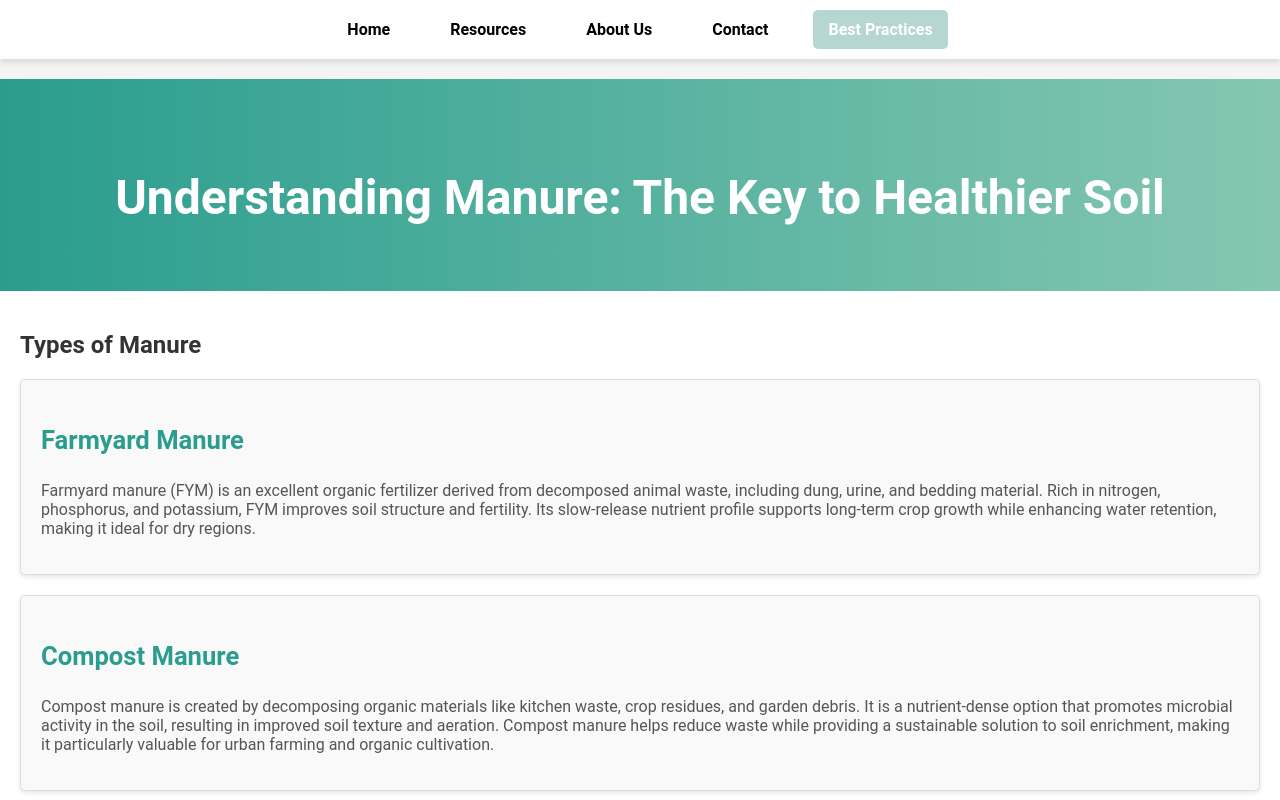
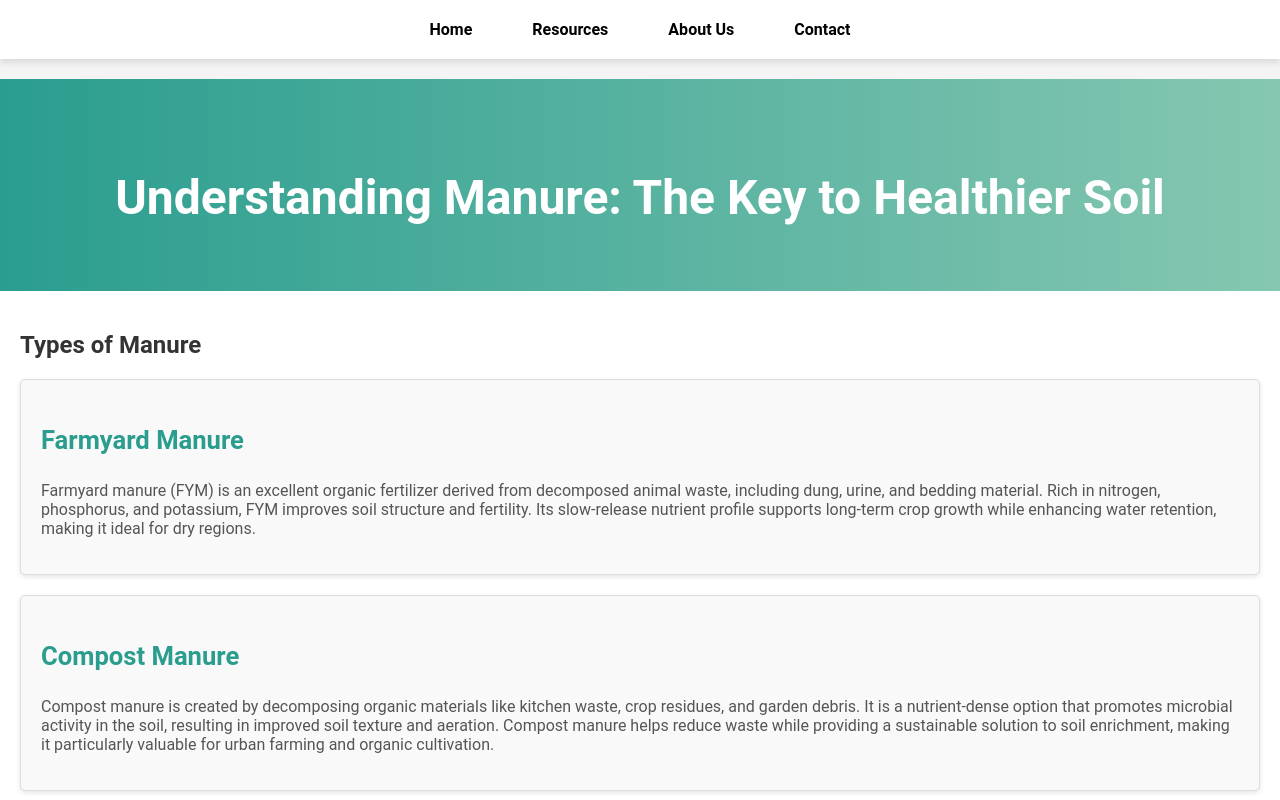
Before and after one commit to gershomlapaix/freshLi, a website: page freshli/preparation.html in a window 1280 px wide. Shown: the top 800 px of the page. Drawn offline with Linux system fonts and the light colour scheme.

Commit message:
fix: remove Best Practices on some pages

```diff
--- a/freshli/preparation.html
+++ b/freshli/preparation.html
@@ -22,7 +22,6 @@
         </li>
         <li><a href="about.html">About Us</a></li>
         <li><a href="contact.html">Contact</a></li>
-        <li><a href="best-practices.html" class="active">Best Practices</a></li>
       </ul>
     </nav>
   </header>
```
Also changed, not shown: freshli/practice.html (+0 -1 lines), freshli/rotation.html (+0 -1 lines).
